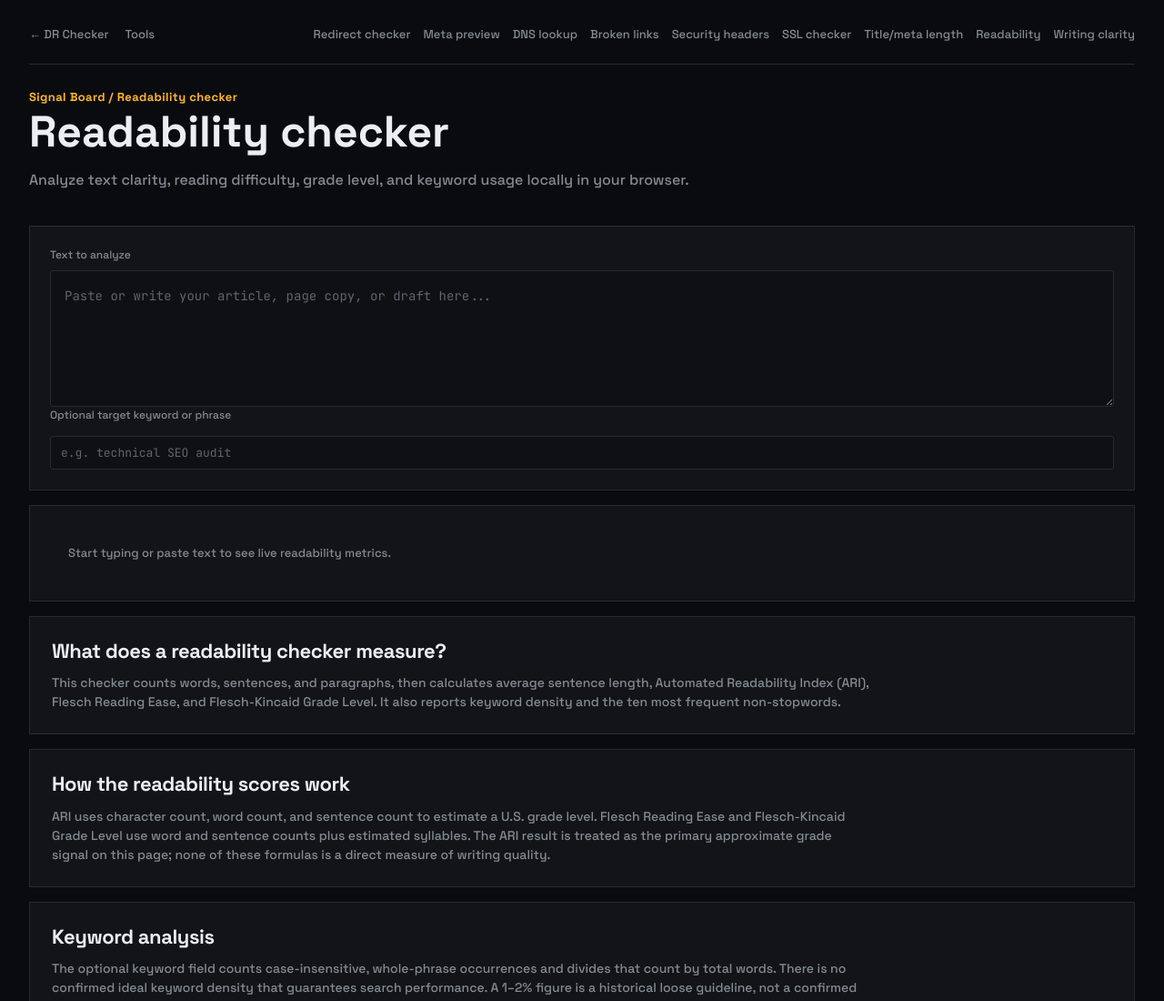
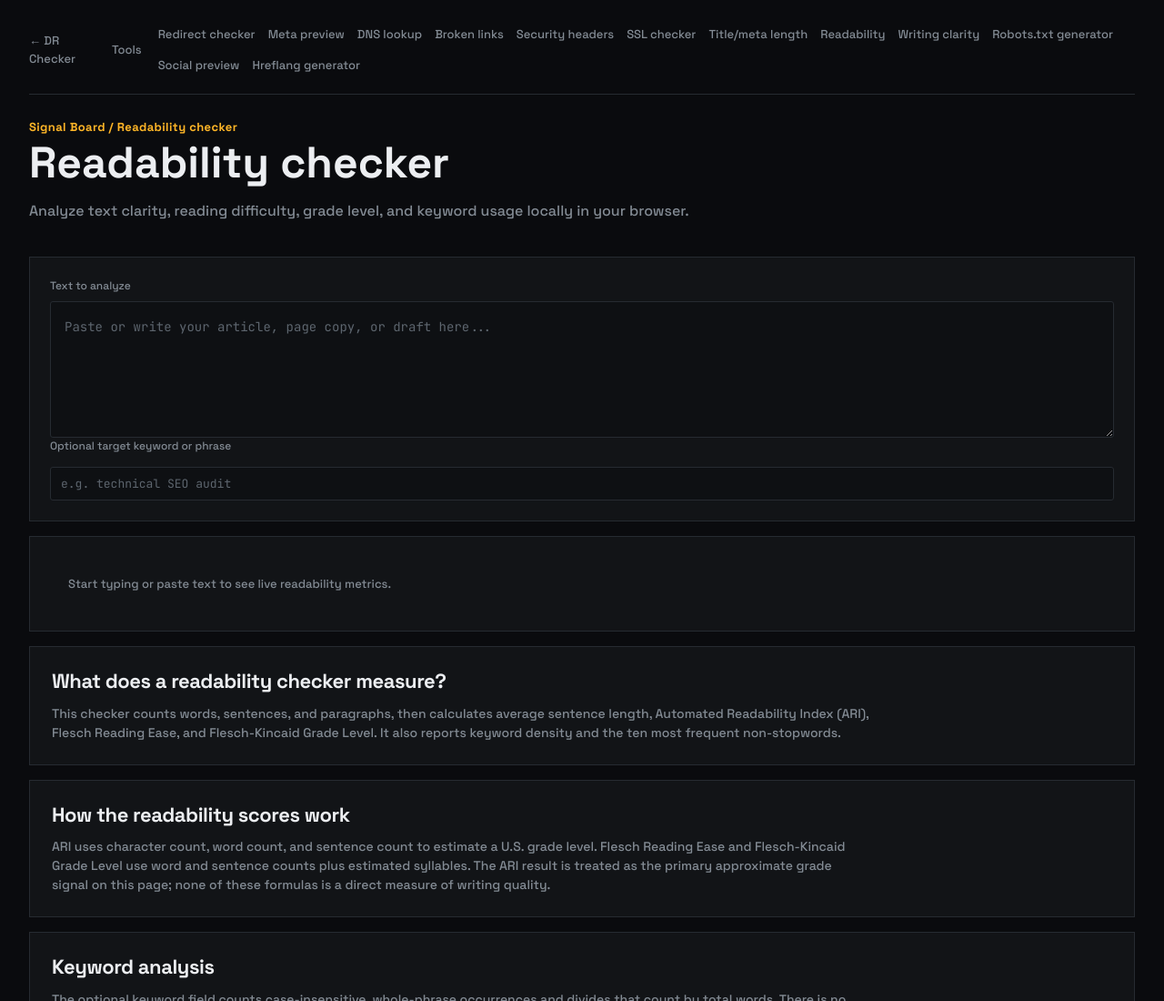
Before and after one commit to manmicheal214-maker/DR-checker-, a plain HTML site: page tools/readability-checker.html in a window 1280 px wide. Shown: the top 1100 px of the page at 91% size. Drawn offline with Linux system fonts and the light colour scheme.

Commit message:
Add new SEO tools to navigation

```diff
--- a/tools/readability-checker.html
+++ b/tools/readability-checker.html
@@ -2,7 +2,7 @@
 <meta name="description" content="Free readability checker for word count, sentence length, ARI, Flesch Reading Ease, grade level, keyword density, and keyword frequency. Runs locally in your browser."><title>Readability Checker — Signal Board</title>
 <link rel="canonical" href="https://checkdr.net/tools/readability-checker.html"><meta property="og:type" content="website"><meta property="og:title" content="Readability Checker — Signal Board"><meta property="og:description" content="Check readability metrics, grade level, keyword density, and common keyword frequency locally in your browser."><meta property="og:url" content="https://checkdr.net/tools/readability-checker.html"><meta property="og:site_name" content="Signal Board"><meta name="twitter:card" content="summary"><meta name="twitter:title" content="Readability Checker — Signal Board"><meta name="twitter:description" content="Check readability metrics and keyword usage locally in your browser."><link rel="stylesheet" href="/style.css">
 <script type="application/ld+json">{"@context":"https://schema.org","@graph":[{"@type":"WebApplication","name":"Readability Checker","url":"https://checkdr.net/tools/readability-checker.html","applicationCategory":"SEO Tool","operatingSystem":"Any (web-based)","description":"Analyze text readability, grade level, keyword density, and keyword frequency locally.","offers":{"@type":"Offer","price":"0","priceCurrency":"USD"}},{"@type":"FAQPage","mainEntity":[{"@type":"Question","name":"Which readability score should I use?","acceptedAnswer":{"@type":"Answer","text":"The tool shows ARI, Flesch Reading Ease, and Flesch-Kincaid Grade Level. ARI is used as the primary approximate grade signal here, while the other scores provide additional context."}},{"@type":"Question","name":"How accurate is syllable counting?","acceptedAnswer":{"@type":"Answer","text":"Syllables are estimated with a simple vowel-group heuristic. It works reasonably for many English words but can be wrong for irregular spellings, names, abbreviations, and non-English text."}},{"@type":"Question","name":"What is an ideal keyword density?","acceptedAnswer":{"@type":"Answer","text":"There is no confirmed Google ranking factor that defines an ideal keyword density. A 1–2% figure is sometimes cited as a historical loose guideline, not a validated ranking target."}}]}</script>
-</head><body><main class="container tools-page"><nav class="tools-nav"><a href="/">← DR Checker</a><a href="/tools/">Tools</a><span class="tool-links"><a href="/tools/redirect-checker.html">Redirect checker</a><a href="/tools/meta-preview.html">Meta preview</a><a href="/tools/dns-lookup.html">DNS lookup</a><a href="/tools/broken-links.html">Broken links</a><a href="/tools/security-headers.html">Security headers</a><a href="/tools/ssl-checker.html">SSL checker</a><a href="/tools/title-length-checker.html">Title/meta length</a><a href="/tools/readability-checker.html">Readability</a><a href="/tools/writing-clarity-checker.html">Writing clarity</a></span></nav>
+</head><body><main class="container tools-page"><nav class="tools-nav"><a href="/">← DR Checker</a><a href="/tools/">Tools</a><span class="tool-links"><a href="/tools/redirect-checker.html">Redirect checker</a><a href="/tools/meta-preview.html">Meta preview</a><a href="/tools/dns-lookup.html">DNS lookup</a><a href="/tools/broken-links.html">Broken links</a><a href="/tools/security-headers.html">Security headers</a><a href="/tools/ssl-checker.html">SSL checker</a><a href="/tools/title-length-checker.html">Title/meta length</a><a href="/tools/readability-checker.html">Readability</a><a href="/tools/writing-clarity-checker.html">Writing clarity</a><a href="/tools/robots-generator.html">Robots.txt generator</a><a href="/tools/social-preview-builder.html">Social preview</a><a href="/tools/hreflang-generator.html">Hreflang generator</a></span></nav>
 <header class="tool-hero"><div class="hero-brand">Signal Board / Readability checker</div><h1>Readability checker</h1><p>Analyze text clarity, reading difficulty, grade level, and keyword usage locally in your browser.</p></header>
 <section class="panel tool-input"><label for="readText">Text to analyze</label><textarea id="readText" placeholder="Paste or write your article, page copy, or draft here..."></textarea><label for="readKeyword">Optional target keyword or phrase</label><input id="readKeyword" class="search-input read-keyword" type="text" placeholder="e.g. technical SEO audit"></section>
 <section id="readResults" class="panel tool-results read-results"></section>
```
